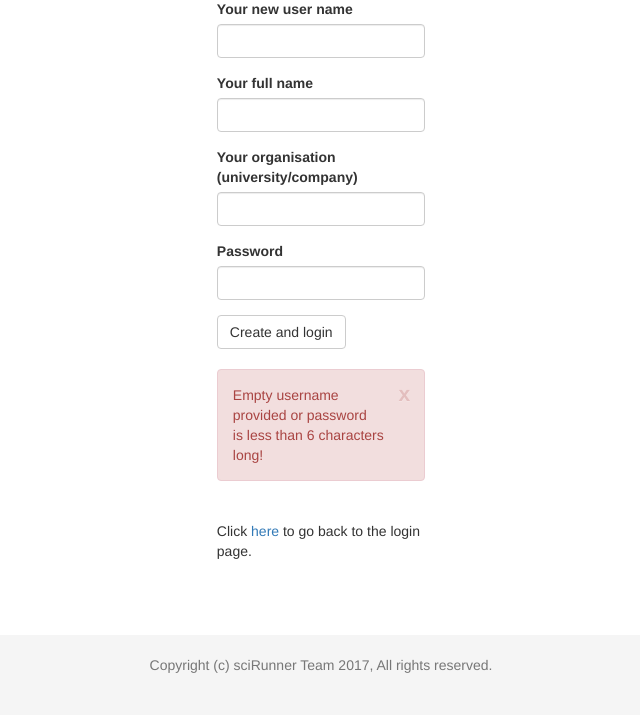
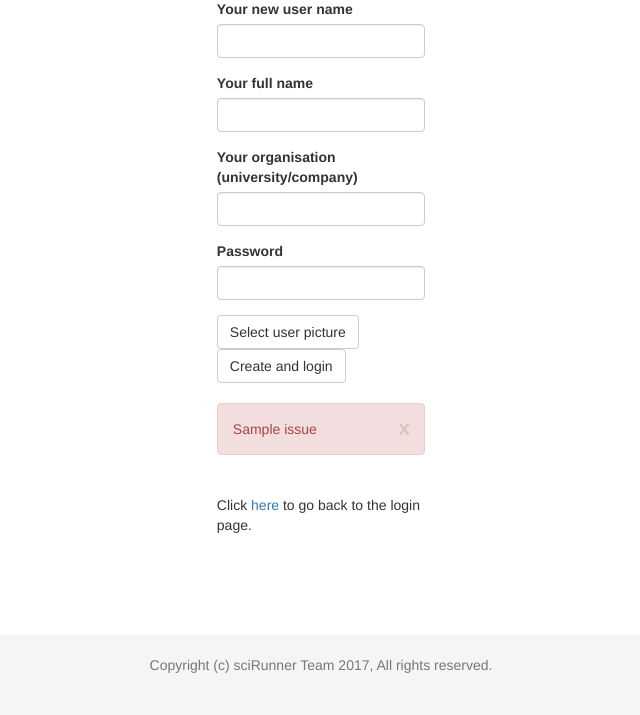
Before and after one commit to PhoneMapWebApps/PhoneMapServer, a Flask app: template app/templates/create.html in a window 1280 px wide. Shown: the part 85-800 px from the top of the page, without its empty margins (319-959 px from the left). Run offline with Flask 2, Linux system fonts and the light colour scheme; a user stored in the database is signed in; tables that the repository leaves empty hold one stand-in row (values such as "Sample post"); the template is opened without the code that fills it: most values are stand-ins (such as "Sample title", 1, 10 or a date in 2020); parts of the project's set-up code (start-up, migrations or seed data) failed here and were passed over; some libraries are stand-ins or nearby versions.

Commit message:
added user picture uploading to the server

```diff
--- a/app/main/models.py
+++ b/app/main/models.py
@@ -132,6 +132,7 @@ class Users(db.Model):
     fullname = Column(Text, nullable=False)
     organisation = Column(Text, nullable=False)
     password = Column(String, nullable=False)
+    pic_given = Column(Boolean, nullable=False, default=False)
 
     def __init__(self, username, password, fullname, organisation="None given"):
         self.username = username
--- a/app/main/routes.py
+++ b/app/main/routes.py
@@ -6,7 +6,7 @@ from flask_login import login_required, login_user, logout_user, current_user
 
 from app import login_manager, app as config
 from app.main import sql, stats
-from app.main.files import request_file_exists, file_extension_okay, flashmsg
+from app.main.files import request_file_exists, file_extension_okay, flashmsg, save_pic
 from app.main.logger import log, log_filename
 from app.main.sockets import code_available, update_task_list, delete_task
 from app.main.stats import ALL_TASKS
@@ -58,19 +58,21 @@ def add_user():
     if request.method == "POST":
         username = request.form['username']
         if username == "":
-            return render_template("create.html", issue=True)
+            return render_template("create.html", issue="You can't use an empty username!")
         password = request.form['password']
         if len(password) < 6:
-            return render_template("create.html", issue=True)
+            return render_template("create.html", issue="Your password is under 6 characters long "
+                                                        "- please make it longer")
 
         exists = sql.does_user_exist(username)
         if exists:
-            log("User " + username + " already exists, please choose another name")
-            return render_template("create.html", exists=True)
+            return render_template("create.html", issue="Username already exists, please "
+                                                        "use another!")
         else:
             fullname = request.form["fullname"]
             organisation = request.form["organisation"]
-            user = sql.add_user(username, password, fullname, organisation)
+            user_pic = request.files["picture"]
+            user = sql.add_user(username, password, fullname, organisation, user_pic)
             login_user(user)
             return redirect(url_for("main.index"))
     else:
--- a/app/main/sockets.py
+++ b/app/main/sockets.py
@@ -21,16 +21,16 @@ def background_thread():
 
 
 # TODO: reenable error handler later
-@socketio.on_error("/browser")
-def on_error(value):
-    if isinstance(value, KeyError):
-        log("KeyError caught")
-        print(value)
-        emit("error", {'error': "A KeyError has occured. The required data "
-                                "was not passed, or passed with the wrong names"})
-    else:
-        print(value)
-        raise(value)
+# @socketio.on_error("/browser")
+# def on_error(value):
+#     if isinstance(value, KeyError):
+#         log("KeyError caught")
+#         print(value)
+#         emit("error", {'error': "A KeyError has occured. The required data "
+#                                 "was not passed, or passed with the wrong names"})
+#     else:
+#         print(value)
+#         raise(value)
 
 
 def code_available():
@@ -42,18 +42,18 @@ def update_task_list(task_id):
     if not current_user.is_authenticated:
         return
     # client gets new task list
-    emit("new_tasks", {'task_id' : task_id}, namespace="/browser", room=current_user.user_id)
+    emit("new_tasks", {'task_id': task_id}, namespace="/browser", room=current_user.user_id)
     if current_user.user_id != ROOT_ID:
-        emit("new_tasks", {'task_id' : task_id}, namespace="/browser", room=ROOT_ID)
+        emit("new_tasks", {'task_id': task_id}, namespace="/browser", room=ROOT_ID)
 
 
 def delete_task(taskid):
     if not current_user.is_authenticated:
         return
 
-    emit("del_task", {'task_id' : taskid}, namespace="/browser", room=current_user.user_id)
+    emit("del_task", {'task_id': taskid}, namespace="/browser", room=current_user.user_id)
     if current_user.user_id != ROOT_ID:
-        emit("del_task", {'task_id' : taskid}, namespace="/browser", room=ROOT_ID)
+        emit("del_task", {'task_id': taskid}, namespace="/browser", room=ROOT_ID)
 
 
 def log_and_emit(data, broadcast):
@@ -139,7 +139,7 @@ class BrowserSpace(MainSpace):
             return
 
         tasks = sql.get_user_tasks(current_user.user_id)
-        emit('user_tasks', {'data' : tasks, 'replace':False, 'remove':False})
+        emit('user_tasks', {'data': tasks, 'replace': False, 'remove': False})
 
     @staticmethod
     def on_get_user_task_by_id(message):
@@ -177,7 +177,7 @@ class PhoneSpace(MainSpace):
         emit('my_response', {'data': BrowserSpace.CLIENT_DISCNCT_MSG + request.sid,
                              'count': 0})
 
-# TODO: refactor android to use this socket instead of HTTP
+    # TODO: refactor android to use this socket instead of HTTP
     @staticmethod
     def on_get_task_list(message=None):
         session['receive_count'] = session.get('receive_count', 0) + 1
--- a/app/main/sql.py
+++ b/app/main/sql.py
@@ -6,7 +6,7 @@ from flask import current_app as app
 from app import db
 from app.main import stats
 from app.main.files import save_and_extract_files, save_and_extract_js, save_and_extract_zip, \
-    remove_task_files, create_res
+    remove_task_files, create_res, save_pic
 from app.main.logger import log
 from app.main.models import Tasks, SubTasks, AndroidIDs, Users, TaskStats
 from app.main.sockets import update_task_list
@@ -303,8 +303,13 @@ def does_user_exist(username):
     return False
 
 
-def add_user(username, password, fullname, organisation):
+def add_user(username, password, fullname, organisation, user_pic):
     user = Users(username, password, fullname, organisation)
     db.session.add(user)
+    db.session.flush()
+    if user_pic:
+        save_pic(user.user_id, user_pic, app.config["USER_PICS"])
+        user.pic_given = True
     db.session.commit()
+
     return user
--- a/app/templates/create.html
+++ b/app/templates/create.html
@@ -54,7 +54,7 @@
             <img style="display:block;" width="100%" height="100%" class="text-center" src="static/logo.png">
             <img style="display:block;" width="100%" height="100%" class="text-center" src="static/motto.png">
             <br/>
-            <form action="/create" method="post">
+            <form action="/create" method="post" enctype="multipart/form-data">
                 <div class="form-group">
                   <label for="username">Your new user name</label>
                   <input class="form-control" id="username" type=text name=username>
@@ -71,19 +71,16 @@
                   <label for="password">Password</label>
                   <input class="form-control" id="password" type=password name=password>
                 </div>
+                  <label class="btn btn-default btn-file">
+                      Select user picture <input type="file" name="picture" accept="image/*" style="display: none;">
+                  </label>
                 <input class="btn btn-default" type=submit value="Create and login">
             </form>
             <br/>
-            {% if exists %}
-              <div class="alert alert-dismissable alert-danger fade in">
-                <a href="#" class="close" data-dismiss="alert" aria-label="close">x</a>
-                Username already exists!
-              </div>
-            {% endif %}
             {% if issue %}
               <div class="alert alert-dismissable alert-danger fade in">
                 <a href="#" class="close" data-dismiss="alert" aria-label="close">x</a>
-                Empty username provided or password is less than 6 characters long!
+                {{ issue }}
               </div>
             {% endif %}
             <br/>
--- a/app/templates/index.html
+++ b/app/templates/index.html
@@ -320,10 +320,10 @@
                 <input class="form-control" id="taskdesc" type="text" name="TASK_DESC" value="">
               </div>
               <label class="btn btn-default btn-file">
-                  Select JavaScript code <input type="file" name="JS_FILE" style="display: none;">
+                  Select JavaScript code <input type="file" name="JS_FILE" accept="application/javascript" style="display: none;">
               </label>
               <label class="btn btn-default btn-file">
-                  Select data archive <input type="file" name="ZIP_FILE" style="display: none;">
+                  Select data archive <input type="file" name="ZIP_FILE" accept="application/zip" style="display: none;">
               </label>&nbsp;&nbsp;
               <label class="btn btn-primary btn-file">
                   Upload Files <input type="submit" value="Upload files" style="display: none;">
--- a/sampleconfig.py
+++ b/sampleconfig.py
@@ -8,6 +8,8 @@ class Config(object):
     JS_FOLDER = 'data/js/'
     ZIP_FOLDER = 'data/zip/'
     RES_FOLDER = 'data/results/'
+    USER_PICS = 'data/pictures/user'
+    TASK_PICS = 'data/pictures/tasks'
 
 
 class Production(Config):
@@ -27,5 +29,7 @@ class Testing(Config):
     JS_FOLDER = "test/upload/data/js/"
     ZIP_FOLDER = "test/upload/data/zip/"
     RES_FOLDER = "test/upload/data/results/"
+    USER_PICS = 'test/upload/data/pictures/user'
+    TASK_PICS = 'test/upload/data/pictures/tasks'
     # setup to work with circleCI
     SQLALCHEMY_DATABASE_URI = 'postgresql://ubuntu@localhost:5432/circle_test'
```
Also changed, not shown: app/main/files.py (+8 -0 lines), app/main/stats.py (line endings or trailing spaces), data/pictures/user/default.jpg (added), 2 other files.
